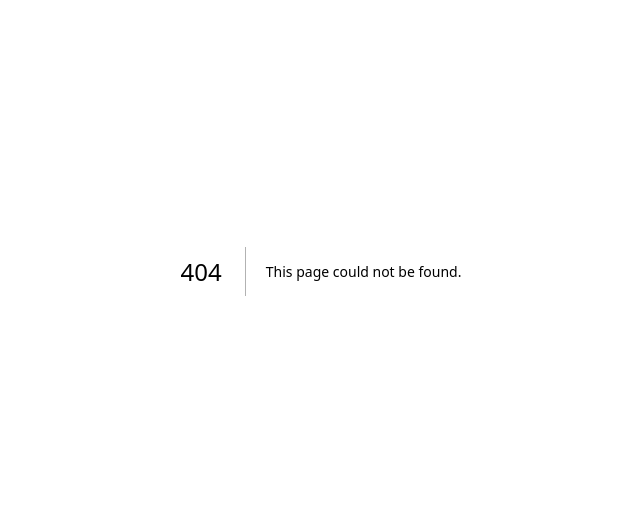
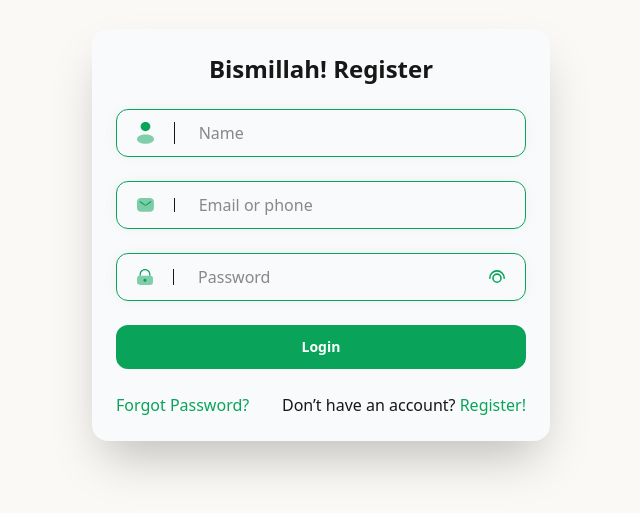
Before and after one commit to Twhidur-Rahman-Abid/grocery, a Next.js app: page /register in a window 1280 px wide. Before the commit this address had no page. Shown: the part 129-642 px from the top of the page, without its empty margins (319-959 px from the left). Built offline with nearby package versions, Linux system fonts and the light colour scheme.

Commit message:
design(web): login and register page

```diff
--- /dev/null
+++ b/app/(auth)/login/page.jsx
@@ -0,0 +1,72 @@
+"use client";
+import React, { useState } from "react";
+
+import Button from "@/app/_components/Button";
+import Input from "@/app/_components/Input";
+import Link from "next/link";
+import Image from "next/image";
+import userImg from "@/public/user.svg";
+import passwordImg from "@/public/password.svg";
+import eyeImg from "@/public/eye.svg";
+import eyeLockImg from "@/public/eye-lock.svg";
+
+export default function Login() {
+  const [showPassword, setShowPassword] = useState(false);
+
+  const togglePasswordVisibility = () => {
+    setShowPassword((prev) => !prev);
+  };
+
+  return (
+    <div className="w-full h-[91vh] grid place-items-center">
+      <div className="bg-gray-50 rounded-2xl shadow-2xl p-6 space-y-6 md:min-w-[450px]">
+        <h3 className="text-2xl font-bold text-center">Login</h3>
+
+        {/* EMAIL / USERNAME */}
+        <Input
+          name="email"
+          placeholder="Email or username"
+          left={<Image src={userImg} alt="" className="w-5" />}
+        />
+
+        {/* PASSWORD */}
+        <Input
+          name="password"
+          type={showPassword ? "text" : "password"}
+          placeholder="Password"
+          left={<Image src={passwordImg} alt="" className="w-6" />}
+          right={
+            <button
+              type="button"
+              className="cursor-pointer"
+              onClick={togglePasswordVisibility}
+            >
+              {showPassword ? (
+                <Image src={eyeLockImg} className="w-6" alt="" />
+              ) : (
+                <Image src={eyeImg} className="w-6" alt="" />
+              )}
+            </button>
+          }
+        />
+
+        {/* BUTTON */}
+        <Button className="rounded-xl min-w-full">Login</Button>
+
+        {/* LINKS */}
+        <div className="flex flex-col md:flex-row justify-between items-center gap-4">
+          <Link href="/reset-password" className="text-primary">
+            Forgot Password?
+          </Link>
+
+          <p className="text-base">
+            Don’t have an account?{" "}
+            <Link href="/register" className="text-primary">
+              Register!
+            </Link>
+          </p>
+        </div>
+      </div>
+    </div>
+  );
+}
--- /dev/null
+++ b/app/(auth)/register/page.jsx
@@ -0,0 +1,78 @@
+"use client";
+import React, { useState } from "react";
+
+import Button from "@/app/_components/Button";
+import Input from "@/app/_components/Input";
+import Link from "next/link";
+import Image from "next/image";
+import userImg from "@/public/user.svg";
+import passwordImg from "@/public/password.svg";
+import eyeImg from "@/public/eye.svg";
+import emailImg from "@/public/email.svg";
+import eyeLockImg from "@/public/eye-lock.svg";
+
+export default function Login() {
+  const [showPassword, setShowPassword] = useState(false);
+
+  const togglePasswordVisibility = () => {
+    setShowPassword((prev) => !prev);
+  };
+
+  return (
+    <div className="w-full h-[91vh] grid place-items-center">
+      <div className="bg-gray-50 rounded-2xl shadow-2xl p-6 space-y-6 md:min-w-[450px]">
+        <h3 className="text-2xl font-bold text-center">Bismillah! Register</h3>
+
+        {/* EMAIL / USERNAME */}
+        <Input
+          name="Name"
+          placeholder="Name"
+          left={<Image src={userImg} alt="" className="w-5" />}
+        />
+        <Input
+          name="email"
+          placeholder="Email or phone"
+          left={<Image src={emailImg} alt="" className="w-5" />}
+        />
+
+        {/* PASSWORD */}
+        <Input
+          name="password"
+          type={showPassword ? "text" : "password"}
+          placeholder="Password"
+          left={<Image src={passwordImg} alt="" className="w-6" />}
+          right={
+            <button
+              type="button"
+              className="cursor-pointer"
+              onClick={togglePasswordVisibility}
+            >
+              {showPassword ? (
+                <Image src={eyeLockImg} className="w-6" alt="" />
+              ) : (
+                <Image src={eyeImg} className="w-6" alt="" />
+              )}
+            </button>
+          }
+        />
+
+        {/* BUTTON */}
+        <Button className="rounded-xl min-w-full">Login</Button>
+
+        {/* LINKS */}
+        <div className="flex flex-col md:flex-row justify-between items-center gap-4">
+          <Link href="/reset-password" className="text-primary">
+            Forgot Password?
+          </Link>
+
+          <p className="text-base">
+            Don’t have an account?{" "}
+            <Link href="/register" className="text-primary">
+              Register!
+            </Link>
+          </p>
+        </div>
+      </div>
+    </div>
+  );
+}
--- /dev/null
+++ b/app/(auth)/reset-password/page.jsx
@@ -0,0 +1,92 @@
+"use client";
+import React, { useState } from "react";
+
+import Button from "@/app/_components/Button";
+import Input from "@/app/_components/Input";
+import Link from "next/link";
+import Image from "next/image";
+import userImg from "@/public/user.svg";
+import passwordImg from "@/public/password.svg";
+import oldPassImg from "@/public/old-password.svg";
+import eyeImg from "@/public/eye.svg";
+import eyeLockImg from "@/public/eye-lock.svg";
+
+export default function Login() {
+  const [showPassword, setShowPassword] = useState(false);
+
+  const togglePasswordVisibility = () => {
+    setShowPassword((prev) => !prev);
+  };
+
+  return (
+    <div className="w-full h-[91vh] grid place-items-center">
+      <div className="bg-gray-50 rounded-2xl shadow-2xl p-6 space-y-6 md:min-w-[450px]">
+        <h3 className="text-2xl font-bold text-center">Login</h3>
+
+        {/* EMAIL / USERNAME */}
+        <Input
+          name="email"
+          placeholder="Email or username"
+          left={<Image src={userImg} alt="" className="w-5" />}
+        />
+
+        {/* PASSWORD */}
+        <Input
+          name="password"
+          type={showPassword ? "text" : "password"}
+          placeholder="Old Password"
+          left={<Image src={oldPassImg} alt="" className="w-6" />}
+          right={
+            <button
+              type="button"
+              className="cursor-pointer"
+              onClick={togglePasswordVisibility}
+            >
+              {showPassword ? (
+                <Image src={eyeLockImg} className="w-6" alt="" />
+              ) : (
+                <Image src={eyeImg} className="w-6" alt="" />
+              )}
+            </button>
+          }
+        />
+        <Input
+          name="password"
+          type={showPassword ? "text" : "password"}
+          placeholder="Old Password"
+          left={<Image src={passwordImg} alt="" className="w-6" />}
+          right={
+            <button
+              type="button"
+              className="cursor-pointer"
+              onClick={togglePasswordVisibility}
+            >
+              {showPassword ? (
+                <Image src={eyeLockImg} className="w-6" alt="" />
+              ) : (
+                <Image src={eyeImg} className="w-6" alt="" />
+              )}
+            </button>
+          }
+        />
+
+        {/* BUTTON */}
+        <Button className="rounded-xl min-w-full">Login</Button>
+
+        {/* LINKS */}
+        <div className="flex flex-col md:flex-row justify-between items-center gap-4">
+          <Link href="/reset-password" className="text-primary">
+            Forgot Password?
+          </Link>
+
+          <p className="text-base">
+            Don’t have an account?{" "}
+            <Link href="/register" className="text-primary">
+              Register!
+            </Link>
+          </p>
+        </div>
+      </div>
+    </div>
+  );
+}
```
